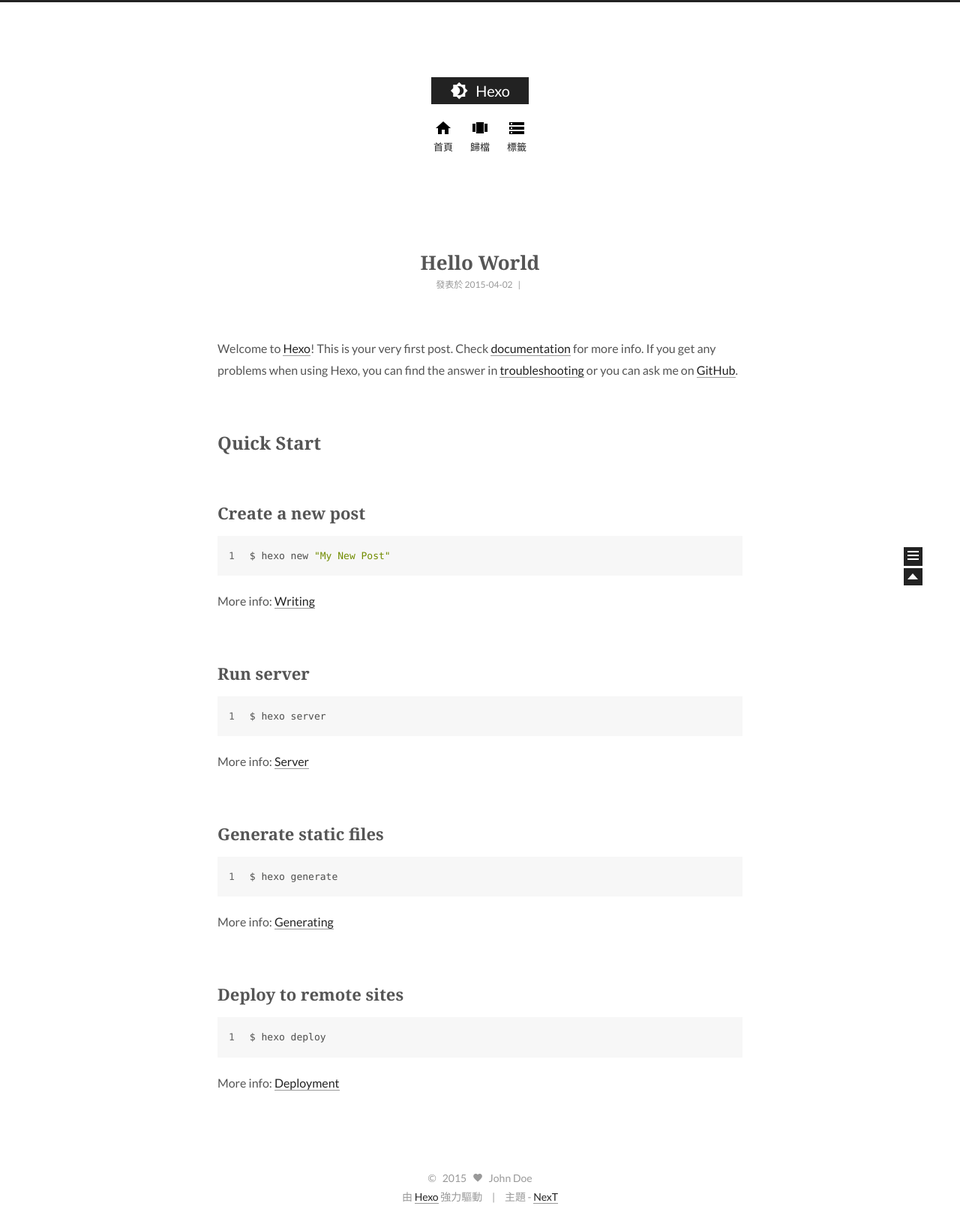
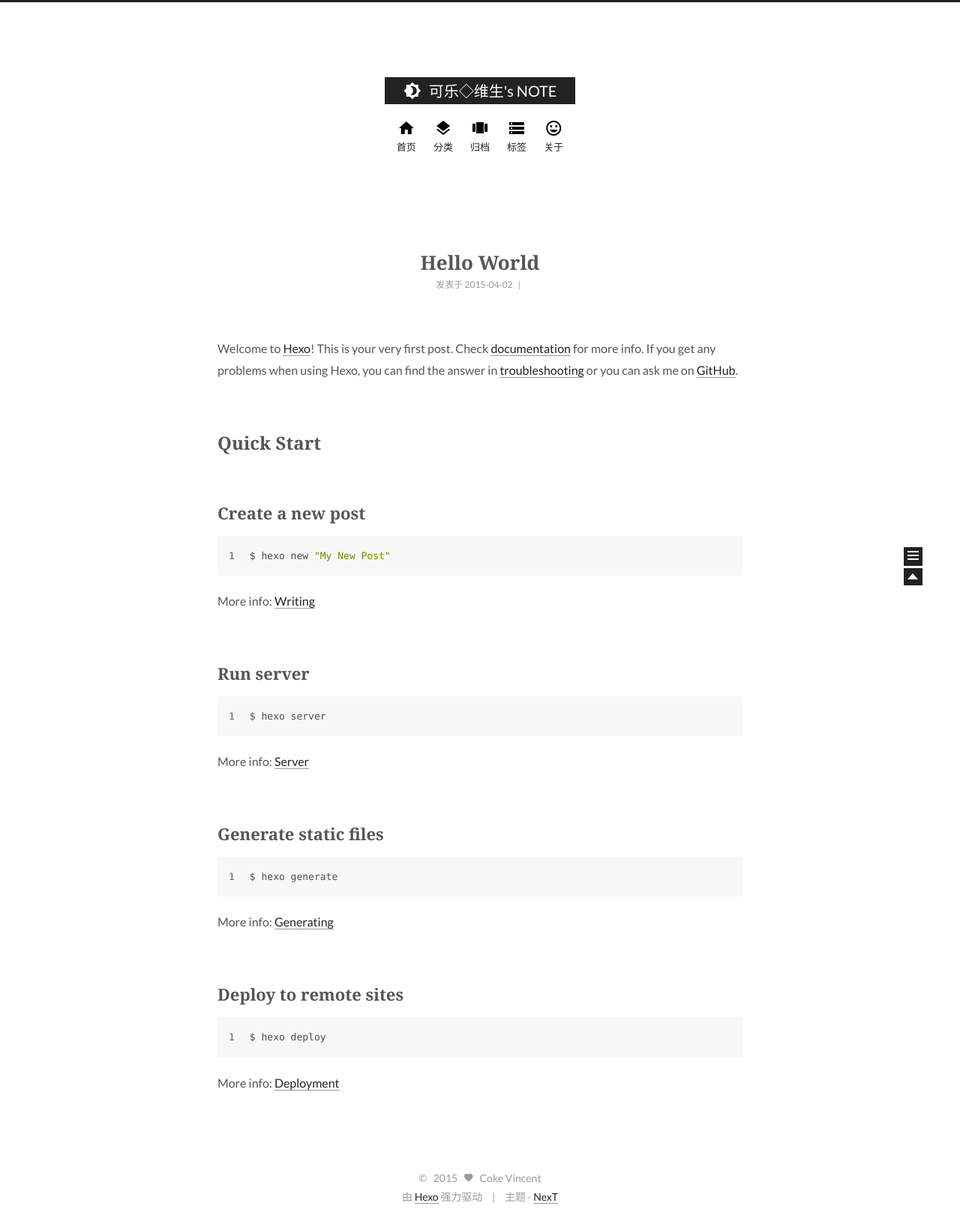
Before and after one commit to oooooee/oooooee.github.io, a plain HTML site: page index.html in a window 1280 px wide. Shown: the whole page at 75% size. Drawn offline with Linux system fonts and the light colour scheme; a script that the page names is missing.

Commit message:
Site updated: 2015-04-02 04:29:53

```diff
--- a/css/main.css
+++ b/css/main.css
@@ -1137,7 +1137,7 @@ body {
   width: 4px;
   height: 4px;
   border-radius: 50%;
-  background: #f9f;
+  background: #afbb54;
 }
 .sidebar-nav {
   margin: 0;
--- a/index.html
+++ b/index.html
@@ -19,7 +19,7 @@
 
 
 
-    <meta name="keywords" content="Hexo,next" />
+    <meta name="keywords" content="Hexo,next,Coke_Vincent" />
 
 
 
@@ -30,7 +30,7 @@
 
 
 
-  <title> Hexo </title>
+  <title> 可乐◇维生's NOTE </title>
 </head>
 
 <body>
@@ -47,7 +47,7 @@
       <span class="logo">
         <i class="icon-logo"></i>
       </span>
-      <span class="site-title">Hexo</span>
+      <span class="site-title">可乐◇维生's NOTE</span>
   </a>
   <span class="logo-line-after"><i></i></span>
 </h1>
@@ -59,7 +59,15 @@
       <li class="menu-item menu-item-home">
         <a href="/">
           <i class="menu-item-icon icon-home"></i> <br />
-          首頁
+          首页
+        </a>
+      </li>
+
+
+      <li class="menu-item menu-item-categories">
+        <a href="/categories">
+          <i class="menu-item-icon icon-categories"></i> <br />
+          分类
         </a>
       </li>
 
@@ -67,7 +75,7 @@
       <li class="menu-item menu-item-archives">
         <a href="/archives">
           <i class="menu-item-icon icon-archives"></i> <br />
-          歸檔
+          归档
         </a>
       </li>
 
@@ -75,7 +83,15 @@
       <li class="menu-item menu-item-tags">
         <a href="/tags">
           <i class="menu-item-icon icon-tags"></i> <br />
-          標籤
+          标签
+        </a>
+      </li>
+
+
+      <li class="menu-item menu-item-about">
+        <a href="/about">
+          <i class="menu-item-icon icon-about"></i> <br />
+          关于
         </a>
       </li>
 
@@ -117,7 +133,7 @@
       <div class="post-meta">
         <span class="post-time">
 
-            發表於 2015-04-02
+            发表于 2015-04-02
 
         </span>
 
@@ -199,22 +215,22 @@
 
     <div class="site-overview">
       <div class="site-author motion-element">
-        <img class="site-author-image" src="/images/default_avatar.jpg" alt="John Doe" />
-        <p class="site-author-name">John Doe</p>
+        <img class="site-author-image" src="/images/default_avatar.jpg" alt="Coke Vincent" />
+        <p class="site-author-name">Coke Vincent</p>
       </div>
       <p class="site-description motion-element"></p>
       <div class="site-state motion-element">
         <div class="site-state-item site-state-posts">
           <span class="site-state-item-count">1</span>
-          <span class="site-state-item-name">文章</span>
+          <span class="site-state-item-name">日志</span>
         </div>
         <div class="site-state-item site-state-tags">
             <span class="site-state-item-count">0</span>
-            <span class="site-state-item-name">標籤</span>
+            <span class="site-state-item-name">标签</span>
         </div>
         <div class="site-state-item site-state-pages">
             <span class="site-state-item-count">0</span>
-            <span class="site-state-item-name">頁面</span>
+            <span class="site-state-item-name">页面</span>
         </div>
       </div>
 
@@ -247,15 +263,15 @@
   <span class="with-love">
     <i class="icon-heart"></i>
   </span>
-  <span class="author">John Doe</span>
+  <span class="author">Coke Vincent</span>
 </div>
 
 <div class="powered-by">
-  由 <a class="theme-link" href="http://hexo.io">Hexo</a> 強力驅動
+  由 <a class="theme-link" href="http://hexo.io">Hexo</a> 强力驱动
 </div>
 
 <div class="theme-info">
-  主題 -
+  主题 -
   <a class="theme-link" href="https://github.com/iissnan/hexo-theme-next">
     NexT
   </a>
```
Also changed, not shown: 2015/04/02/hello-world/index.html (+33 -17 lines), archives/2015/04/index.html (+31 -15 lines), archives/2015/index.html (+31 -15 lines), archives/index.html (+31 -15 lines).
